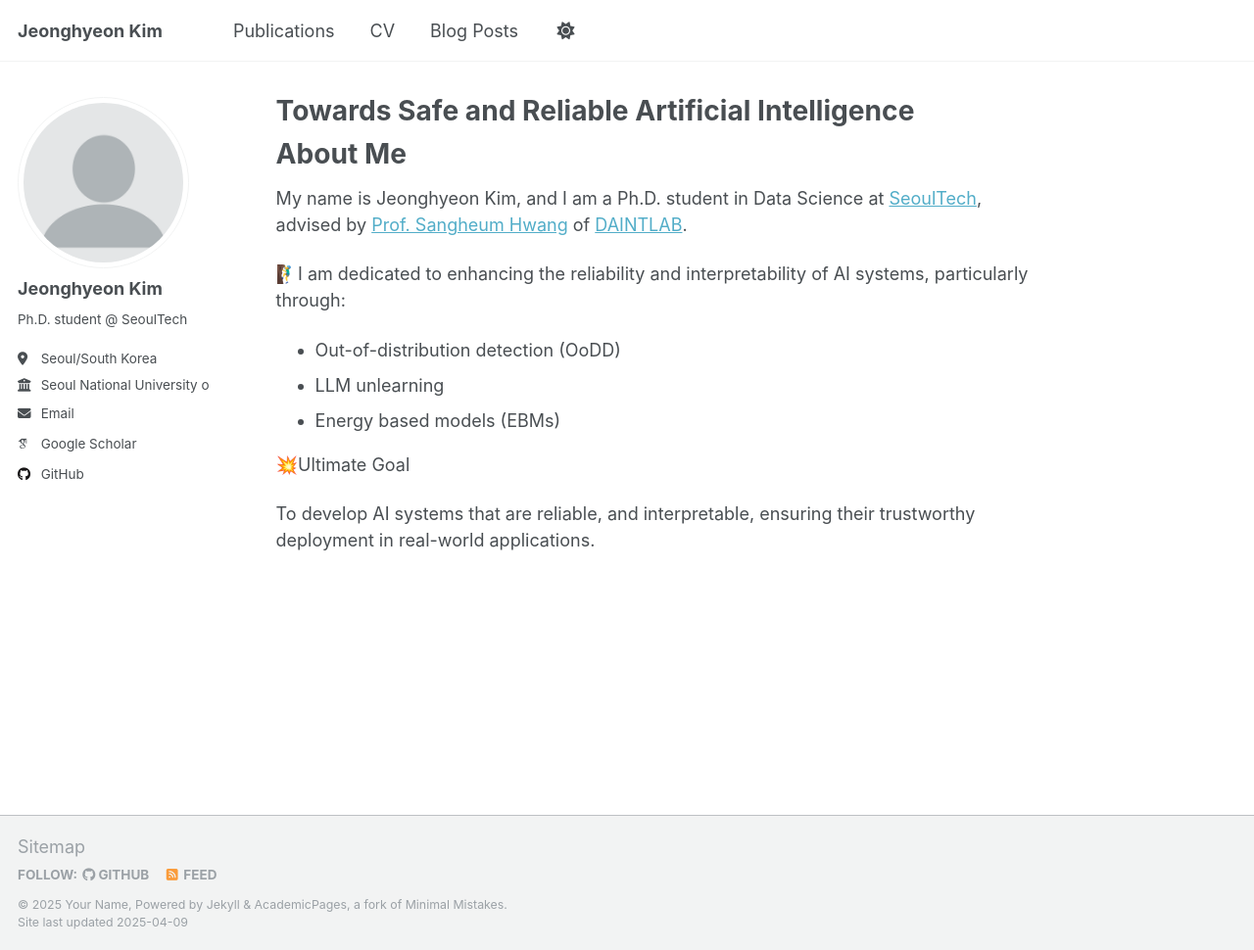
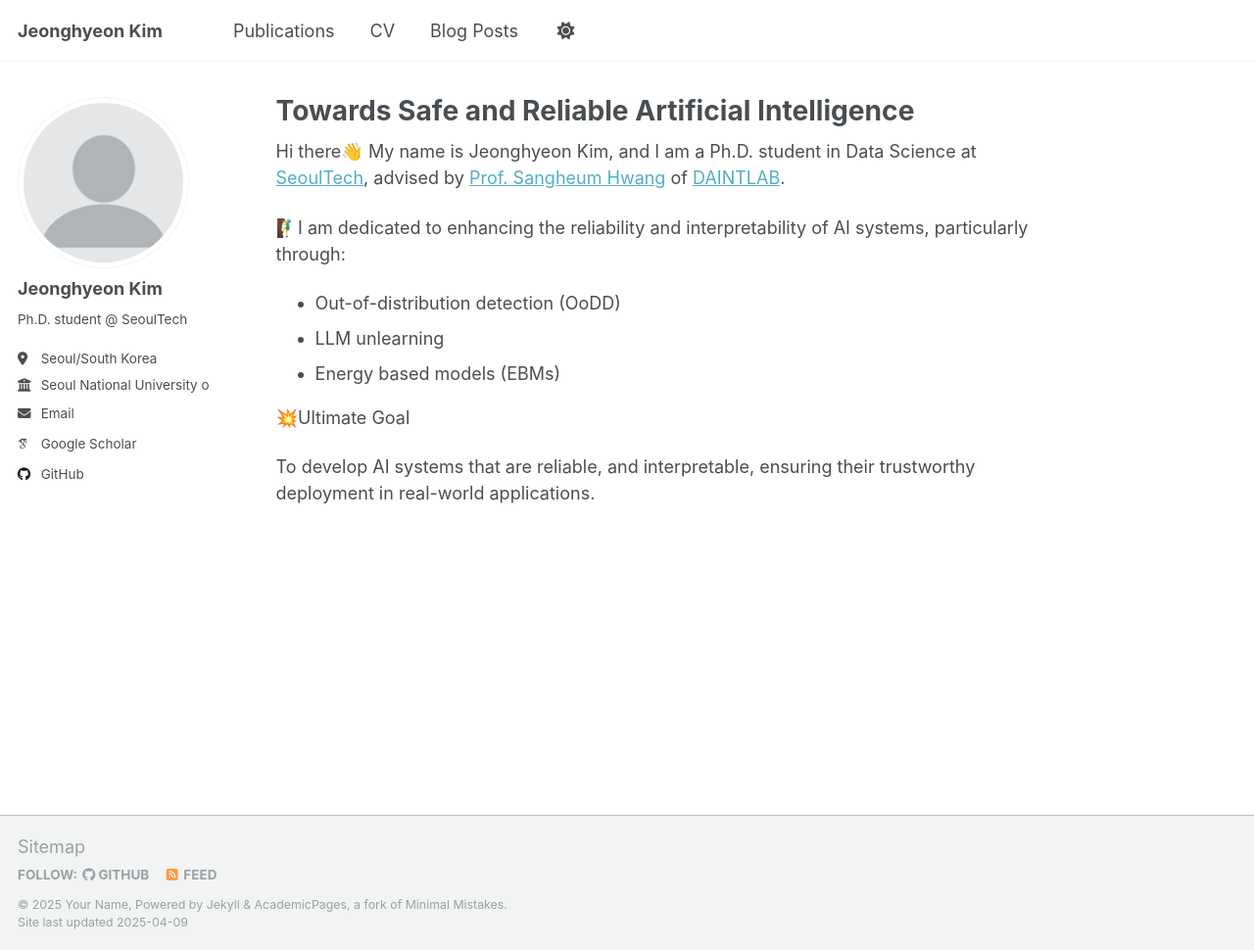
Before and after one commit to ma-kjh/ma-kjh.github.io, a Jekyll site: the page built from _pages/about.md, in a window 1280 px wide and 970 px high. Shown: the whole window at 98% size. Built offline with Jekyll 4.4.1, drawn with Linux system fonts in a browser that asks for light colours; some web fonts are replaced.

Commit message:
Update about.md

```diff
--- a/_pages/about.md
+++ b/_pages/about.md
@@ -7,10 +7,7 @@ redirect_from:
   - /about.html
 ---
 
-About Me
-======
-
-My name is Jeonghyeon Kim, and I am a Ph.D. student in Data Science at <a href='https://www.seoultech.ac.kr'>SeoulTech</a>, advised by <a href='https://sites.google.com/ds.seoultech.ac.kr/daintlab/members/director?authuser=0'>Prof. Sangheum Hwang</a> of <a href='https://sites.google.com/ds.seoultech.ac.kr/daintlab/'>DAINTLAB</a>.
+Hi there👋 My name is Jeonghyeon Kim, and I am a Ph.D. student in Data Science at <a href='https://www.seoultech.ac.kr'>SeoulTech</a>, advised by <a href='https://sites.google.com/ds.seoultech.ac.kr/daintlab/members/director?authuser=0'>Prof. Sangheum Hwang</a> of <a href='https://sites.google.com/ds.seoultech.ac.kr/daintlab/'>DAINTLAB</a>.
 
  🧗‍♂️I am dedicated to enhancing the reliability and interpretability of AI systems, particularly through:
 
```
